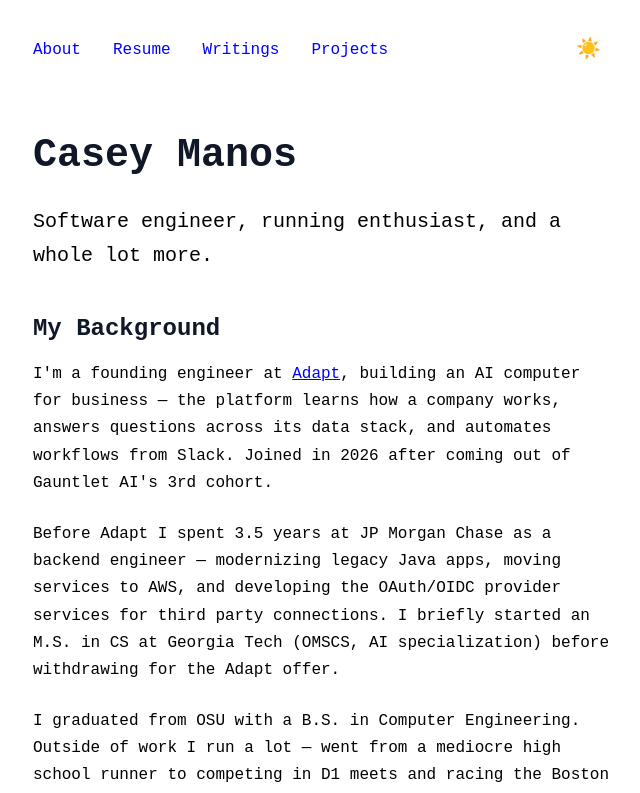
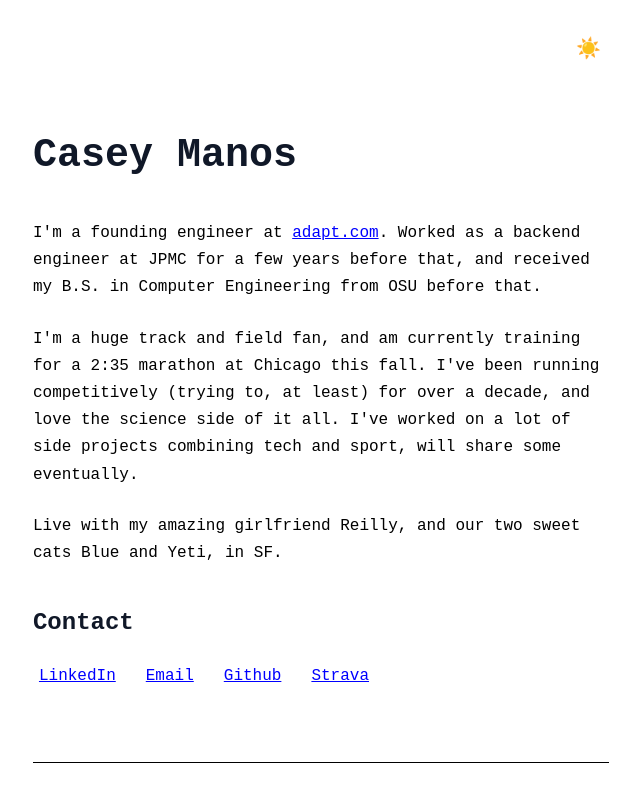
Before and after one commit to caseymanos/homepage, a SvelteKit app: page / in a window 1280 px wide. Shown: the top 793 px of the page, without its empty margins (319-959 px from the left). Built offline with nearby package versions, Linux system fonts and the light colour scheme.

Commit message:
Collapse to single page
- Replace multi-route nav with a single bio + contact homepage
- Drop nav links from layout (theme toggle remains)
- /resume, /projects, /writings, /ep133 routes and /h2h rewrite are still reachable by URL but no longer linked from the site

```diff
--- a/src/routes/+layout.svelte
+++ b/src/routes/+layout.svelte
@@ -2,17 +2,8 @@
 	import '../app.css';
 	import favicon from '$lib/assets/favicon.svg';
 	import ThemeSwitcher from '$lib/components/ThemeSwitcher.svelte';
-	import { theme } from '$lib/stores/theme.svelte';
-	import { page } from '$app/stores';
 
 	let { children } = $props();
-
-	const navLinks = [
-		{ href: '/', label: 'About' },
-		{ href: '/resume', label: 'Resume' },
-		{ href: '/writings', label: 'Writings' },
-		{ href: '/projects', label: 'Projects' }
-	];
 </script>
 
 <svelte:head>
@@ -27,16 +18,7 @@
 
 <div class="layout">
 	<header>
-		<nav>
-			<div class="nav-links">
-				{#each navLinks as link}
-					<a href={link.href} class:active={$page.url.pathname === link.href}>
-						{link.label}
-					</a>
-				{/each}
-			</div>
-			<ThemeSwitcher />
-		</nav>
+		<ThemeSwitcher />
 	</header>
 
 	<main>
@@ -49,7 +31,6 @@
 </div>
 
 <style>
-	/* Standard layout */
 	.layout {
 		min-height: 100vh;
 		display: flex;
@@ -60,31 +41,9 @@
 	}
 
 	header {
+		display: flex;
+		justify-content: flex-end;
 		margin-bottom: 4rem;
-	}
-
-	.layout nav {
-		display: flex;
-		justify-content: space-between;
-		align-items: center;
-		flex-wrap: wrap;
-		gap: 1.5rem;
-	}
-
-	.layout .nav-links {
-		display: flex;
-		gap: 2rem;
-		flex-wrap: wrap;
-	}
-
-	.layout .nav-links a {
-		font-size: 1rem;
-		font-weight: 400;
-	}
-
-	.layout .nav-links a.active {
-		color: var(--accent);
-		font-weight: 500;
 	}
 
 	.layout main {
@@ -103,14 +62,5 @@
 		.layout {
 			padding: 1.5rem 1rem;
 		}
-
-		.layout nav {
-			flex-direction: column;
-			align-items: flex-start;
-		}
-
-		.layout .nav-links {
-			gap: 1.5rem;
-		}
 	}
 </style>
--- a/src/routes/+page.svelte
+++ b/src/routes/+page.svelte
@@ -5,23 +5,17 @@
 <article class="prose">
 	<h1>Casey Manos</h1>
 
-	<p class="intro">
-		Software engineer, running enthusiast, and a whole lot more.
-	</p>
-
-	<h2>My Background</h2>
 	<p>
-		I'm a founding engineer at <a href="https://adapt.com">Adapt</a>, building an AI computer for business — the platform learns how a company works,
-		answers questions across its data stack, and automates workflows from Slack. Joined in 2026 after coming out of Gauntlet AI's 3rd cohort.
+		I'm a founding engineer at <a href="https://adapt.com">adapt.com</a>. Worked as a backend engineer at JPMC for a few years
+		before that, and received my B.S. in Computer Engineering from OSU before that.
 	</p>
 	<p>
-		Before Adapt I spent 3.5 years at JP Morgan Chase as a backend engineer — modernizing legacy Java apps, moving services to AWS,
-		and developing the OAuth/OIDC provider services for third party connections. I briefly started an M.S. in CS at Georgia Tech (OMSCS, AI specialization)
-		before withdrawing for the Adapt offer.
+		I'm a huge track and field fan, and am currently training for a 2:35 marathon at Chicago this fall. I've been running
+		competitively (trying to, at least) for over a decade, and love the science side of it all. I've worked on a lot of
+		side projects combining tech and sport, will share some eventually.
 	</p>
 	<p>
-		I graduated from OSU with a B.S. in Computer Engineering. Outside of work I run a lot — went from a mediocre high school runner to competing in D1 meets
-		and racing the Boston Marathon — and spend the rest of my time with my girlfriend Reilly, our two cats, and <a href="/projects">side projects</a>.
+		Live with my amazing girlfriend Reilly, and our two sweet cats Blue and Yeti, in SF.
 	</p>
 
 	<h2>Contact</h2>
@@ -29,8 +23,7 @@
 		<li><a href="https://linkedin.com/in/casey-manos">LinkedIn</a></li>
 		<li><a href="mailto:manoscasey@gmail.com">Email</a></li>
 		<li><a href="https://github.com/caseymanos">Github</a></li>
-		<li><a href="https://www.strava.com/athletes/9664992">Strava!</a></li>
-
+		<li><a href="https://www.strava.com/athletes/9664992">Strava</a></li>
 	</ul>
 </article>
 
@@ -42,7 +35,7 @@
 	.prose h1 {
 		font-size: 2.5rem;
 		font-weight: 700;
-		margin-bottom: 1rem;
+		margin-bottom: 2.5rem;
 		line-height: 1.2;
 	}
 
@@ -62,12 +55,6 @@
 		text-decoration: underline;
 	}
 
-	.intro {
-		font-size: 1.25rem;
-		color: var(--text-secondary);
-		margin-bottom: 2.5rem;
-	}
-
 	.contact-list {
 		list-style: none;
 		padding: 0;
```
